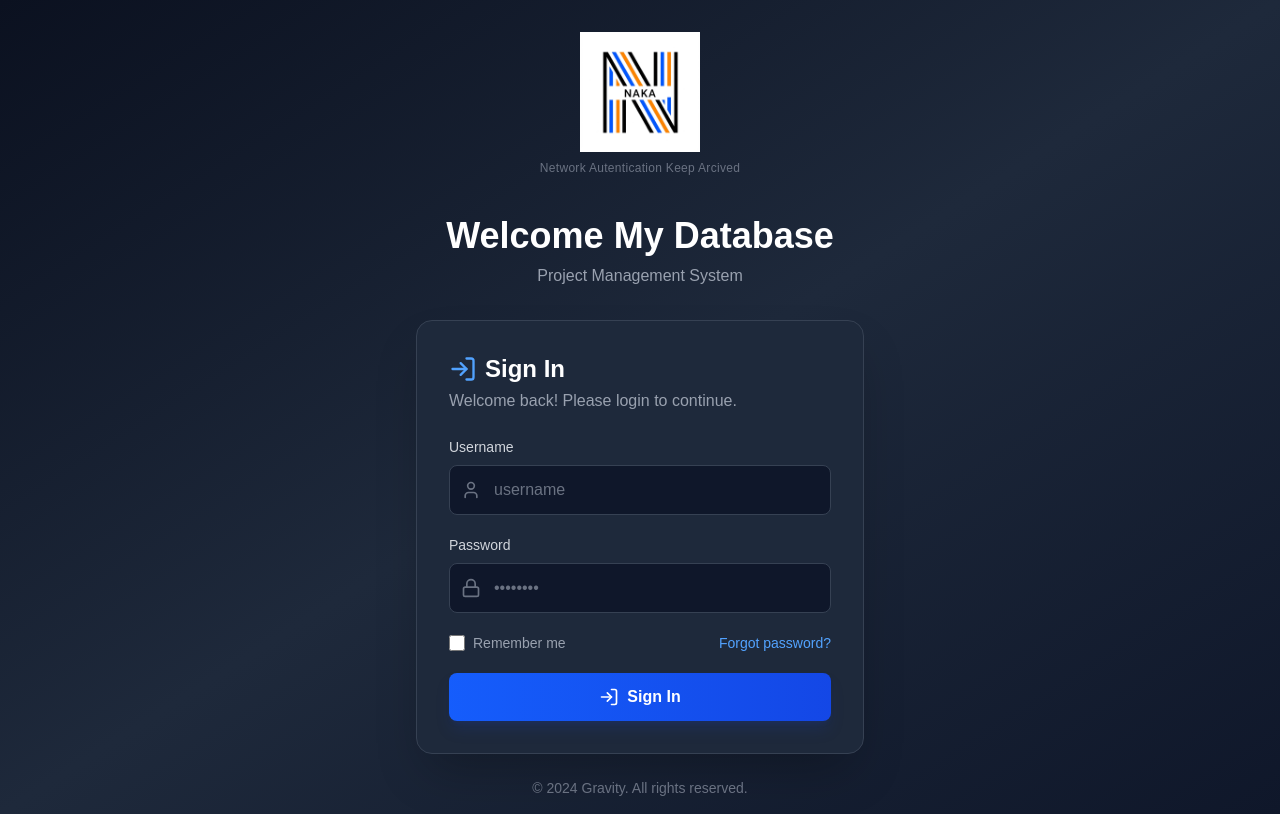
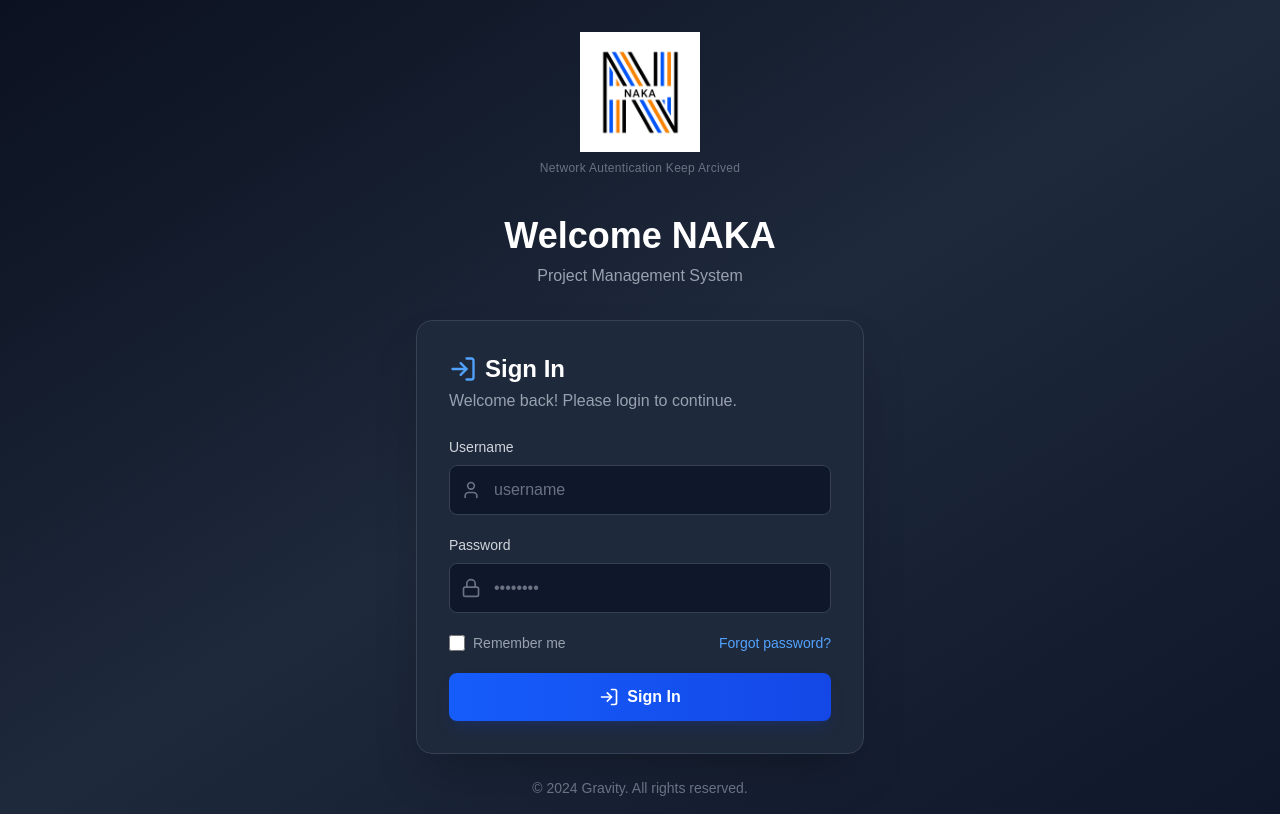
Before and after one commit to vlookupcoffee-beep/gravity, a Next.js app: page /login in a window 1280 px wide. Built offline with nearby package versions, Linux system fonts and the light colour scheme.

Commit message:
Rename My Database to NAKA

```diff
--- a/app/layout.tsx
+++ b/app/layout.tsx
@@ -13,7 +13,7 @@
 });
 
 export const metadata: Metadata = {
-  title: "My Database",
+  title: "NAKA",
   description: "Project Management System",
   icons: {
     icon: '/logo.png',
--- a/app/login/page.tsx
+++ b/app/login/page.tsx
@@ -48,7 +48,7 @@
                         />
                         <p className="text-xs text-gray-500 font-medium tracking-wide">Network Autentication Keep Arcived</p>
                     </div>
-                    <h1 className="text-4xl font-bold text-white mb-2">Welcome My Database</h1>
+                    <h1 className="text-4xl font-bold text-white mb-2">Welcome NAKA</h1>
                     <p className="text-gray-400">Project Management System</p>
                 </div>
 
--- a/components/dashboard/DashboardSidebar.tsx
+++ b/components/dashboard/DashboardSidebar.tsx
@@ -46,7 +46,7 @@
                                 className="object-contain"
                             />
                         </div>
-                        <span className="text-lg font-bold text-white">My Database</span>
+                        <span className="text-lg font-bold text-white">NAKA</span>
                     </div>
                     <p className="text-[10px] text-gray-400 font-medium tracking-wide">Network Autentication Keep Arcived</p>
                 </div>
--- a/components/dashboard/Sidebar.tsx
+++ b/components/dashboard/Sidebar.tsx
@@ -40,7 +40,7 @@
                             className="object-contain"
                         />
                     </div>
-                    <span className="text-xl font-bold text-gray-900">My Database</span>
+                    <span className="text-xl font-bold text-gray-900">NAKA</span>
                 </div>
 
                 <KmlUploader />
```
